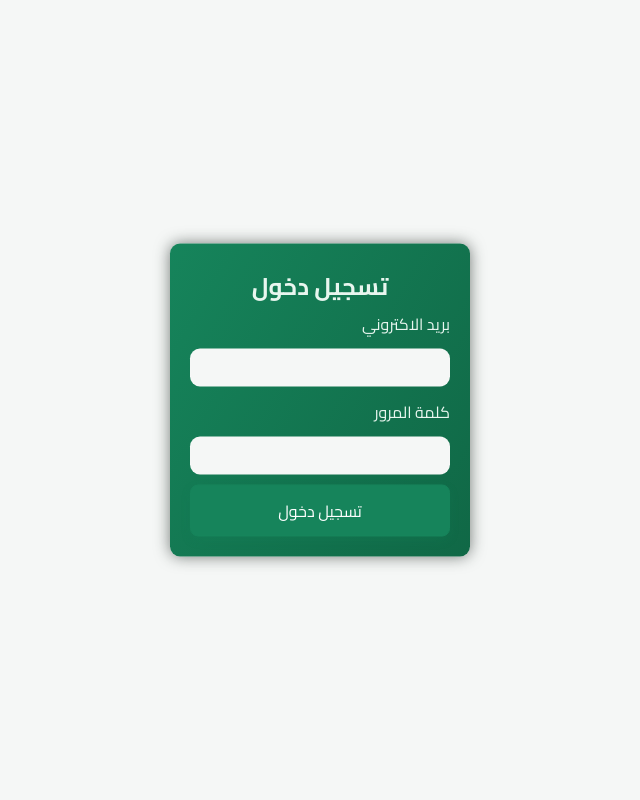
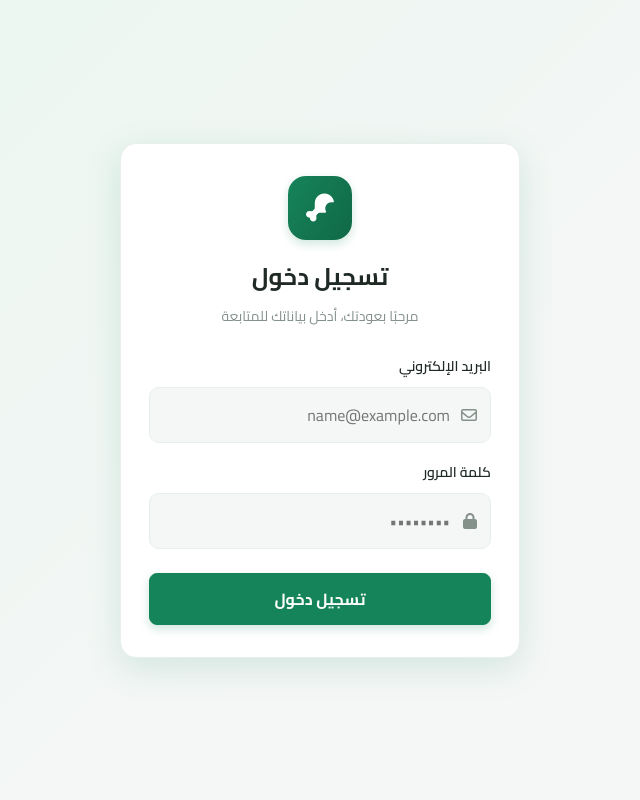
Before and after one commit to Libya-Code/Slakhana, a Node project: template views/login.ejs in a window 1280 px wide. Shown: the whole page, without its empty margins (320-960 px from the left). Run offline with Node 20 templates, Linux system fonts and the light colour scheme; the template is opened without the code that fills it, so the values that code supplies are empty; some libraries are stand-ins or nearby versions.

Commit message:
Improve login page design
Co-Authored-By: Claude Sonnet 5.5 <noreply@anthropic.com>
Claude-Session: https://claude.ai/code/session_01DkCQBwsHeWCCRg5RMCh8tN

```diff
--- a/public/css/style.css
+++ b/public/css/style.css
@@ -881,35 +881,88 @@ transform: scale(0.97);
   }
 }
 
+body:has(.container-login) {
+  min-height: 100vh;
+  display: flex;
+  align-items: center;
+  justify-content: center;
+  padding: 16px;
+  background: linear-gradient(135deg, var(--primary-light), var(--bg) 60%);
+}
 .container-login {
-  position: absolute;
-  top: 50%;
-  left: 50%;
-  transform: translate(-50%, -50%);
-  min-width: 300px;
+  width: 100%;
+  max-width: 400px;
   text-align: center;
-  background-image: linear-gradient(120deg, #16845b, #106846);
-  border-radius: 10px;
-  box-shadow: 0 0 15px #202a259d;
-  padding: 20px;
-  color: var(--primary-light);
+  background: var(--white);
+  border: 1px solid var(--border);
+  border-radius: 16px;
+  box-shadow: 0 10px 35px rgba(22, 132, 91, 0.15);
+  padding: 32px 28px;
+  color: var(--text);
+}
+.login-logo {
+  width: 64px;
+  height: 64px;
+  margin: 0 auto 14px;
+  display: grid;
+  place-items: center;
+  font-size: 28px;
+  color: var(--white);
+  background-image: linear-gradient(120deg, var(--primary), var(--primary-dark));
+  border-radius: 18px;
+  box-shadow: var(--btn-shadow);
+}
+.container-login h2 {
+  font-size: 24px;
+  margin-bottom: 4px;
+}
+.login-subtitle {
+  color: var(--muted);
+  font-size: 14px;
+  margin-bottom: 24px;
 }
 .content-login {
   display: flex;
   flex-direction: column;
-  gap: 10px;
-  /* padding: 25px; */
+  gap: 8px;
   width: 100%;
-  border-radius: 12px;
 }
 .content-login label {
   text-align: right;
+  font-size: 14px;
+  font-weight: 600;
+}
+.input-wrap {
+  position: relative;
+  margin-bottom: 8px;
+}
+.input-wrap i {
+  position: absolute;
+  top: 50%;
+  right: 14px;
+  transform: translateY(-50%);
+  color: var(--muted);
+  pointer-events: none;
 }
 .content-login input {
+  width: 100%;
   background-color: var(--bg);
+  color: var(--text);
+  border: 1px solid var(--border);
   border-radius: 10px;
-  border: 0;
-  padding: 4px;
+  padding: 12px 40px 12px 12px;
+  outline: none;
+  transition: 0.2s;
+}
+.content-login input:focus {
+  border-color: var(--primary);
+  background: var(--white);
+  box-shadow: 0 0 0 3px rgba(22, 132, 91, 0.15);
+}
+.container-login button {
+  width: 100%;
+  margin-top: 8px;
+  font-weight: 700;
 }
 .container-login button {
   background: var(--btn-bg);
--- a/views/login.ejs
+++ b/views/login.ejs
@@ -1,5 +1,5 @@
 <!doctype html>
-<html lang="en">
+<html lang="ar" dir="rtl">
   <head>
     <meta charset="UTF-8" />
     <meta name="viewport" content="width=device-width, initial-scale=1.0" />
@@ -17,12 +17,30 @@
   </head>
   <body>
     <div class="container-login">
+      <div class="login-logo"><i class="fa-solid fa-drumstick-bite"></i></div>
       <h2>تسجيل دخول</h2>
+      <p class="login-subtitle">مرحبًا بعودتك، أدخل بياناتك للمتابعة</p>
       <div class="content-login">
-        <label for="">بريد الاكتروني</label>
-        <input type="email" />
-        <label for="">كلمة المرور</label>
-        <input type="password" />
+        <label for="email">البريد الإلكتروني</label>
+        <div class="input-wrap">
+          <i class="fa-regular fa-envelope"></i>
+          <input
+            type="email"
+            id="email"
+            placeholder="name@example.com"
+            autocomplete="email"
+          />
+        </div>
+        <label for="password">كلمة المرور</label>
+        <div class="input-wrap">
+          <i class="fa-solid fa-lock"></i>
+          <input
+            type="password"
+            id="password"
+            placeholder="••••••••"
+            autocomplete="current-password"
+          />
+        </div>
         <button type="button">تسجيل دخول</button>
       </div>
     </div>
```
